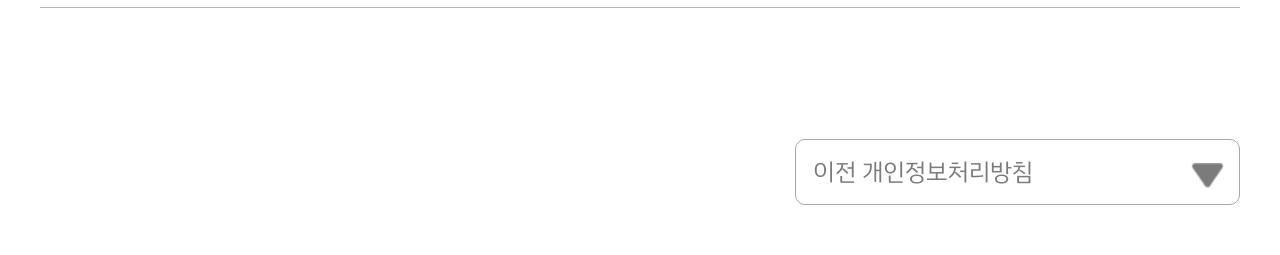
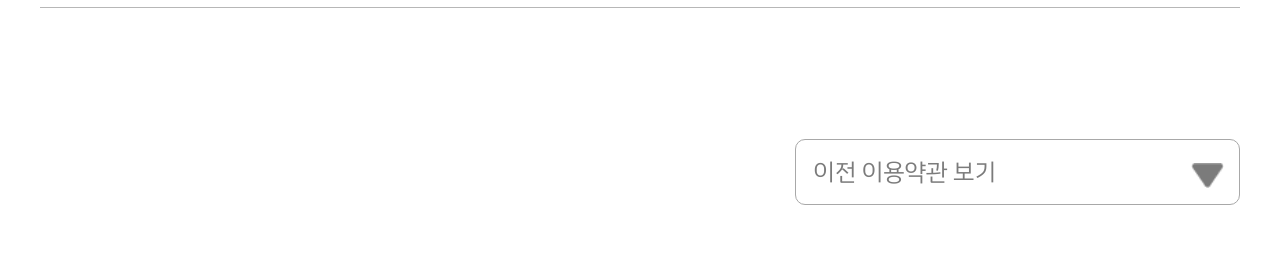
Before and after one commit to yoojin1119/ParobFrontG, a Next.js app: page /policy/terms in a window 1280 px wide. Shown: the part 5080-5335 px from the top of the page. Built offline with nearby package versions, Linux system fonts and the light colour scheme.

Commit message:
이용약관 목록 수정

```diff
--- a/src/Component/layout/component/Footer.jsx
+++ b/src/Component/layout/component/Footer.jsx
@@ -118,7 +118,7 @@ const CompanyInfo = styled.div``;
 const Logo = styled.img`
 margin-bottom:1.333rem;
 `;
-const CompanyDes = styled.p`
+const CompanyDes = styled.div`
 ${({ theme }) => theme.fontSize.smallRegular};
 color: ${({ theme }) => theme.color.textGray};
 `;
--- a/src/assets/css/globals.css
+++ b/src/assets/css/globals.css
@@ -1,3 +1,4 @@
+
 @charset "UTF-8";
 /* 새로운 버전 폰트 */
 
@@ -290,6 +291,6 @@ select {
   font-family: 'IBMPlexSansKR-Regular', 'Helvetica Neue', Arial, sans-serif;
 }
 
-input[type="password"] {
+input[type="password" i]{
   -webkit-text-security: square !important;
 }
--- /dev/null
+++ b/src/assets/css/reset.css
@@ -0,0 +1,3 @@
+input[type="password"] {
+    -webkit-text-security: none;
+}
--- a/src/pages/policy/terms.jsx
+++ b/src/pages/policy/terms.jsx
@@ -40,7 +40,7 @@ export default function TermsPage (){
                             name="privacyTermsVersion"
                             onClick={termsOpen}
                         >
-                            이전 개인정보처리방침
+                            이전 이용약관 보기
                         <DropBoxBtn></DropBoxBtn>
                         </AllTermsDropbox>
                         { open ?
```
